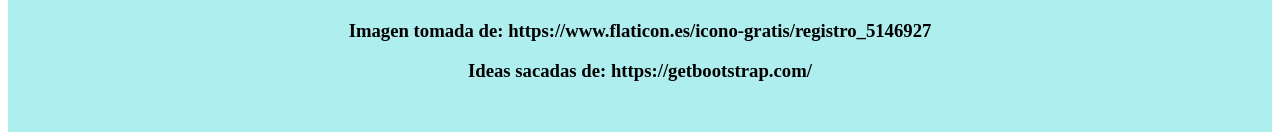
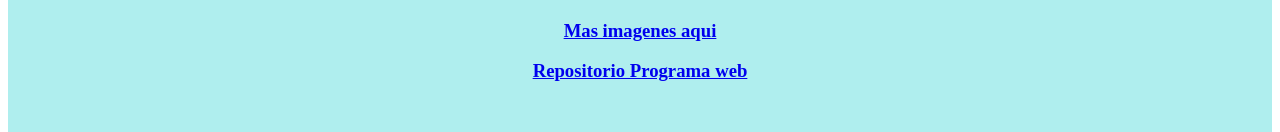
Before and after one commit to Miguelgit8/Taller-1-Dise-o, a plain HTML site: page index.html in a window 1280 px wide. Shown: the part 955-1087 px from the top of the page. Drawn offline with Linux system fonts and the light colour scheme.

Commit message:
Se agregan nuevos hipervinculos en el footer

```diff
--- a/index.html
+++ b/index.html
@@ -19,12 +19,12 @@
     <div id="footer">
 <img src="https://cdn-icons-png.flaticon.com/512/5146/5146927.png">
   <h3>
-       Imagen tomada de: https://www.flaticon.es/icono-gratis/registro_5146927
+      <a href="https://www.flaticon.es/icono-gratis/registro_5146927">Mas imagenes aqui </a>
    </h3><p>
 
     </p>
         <h3>
-            Ideas sacadas de: https://getbootstrap.com/
+            <a href="https://github.com/Miguelgit8/Taller-1-Dise-o">Repositorio Programa web</a>
         </h3>
 
     </div>
```
